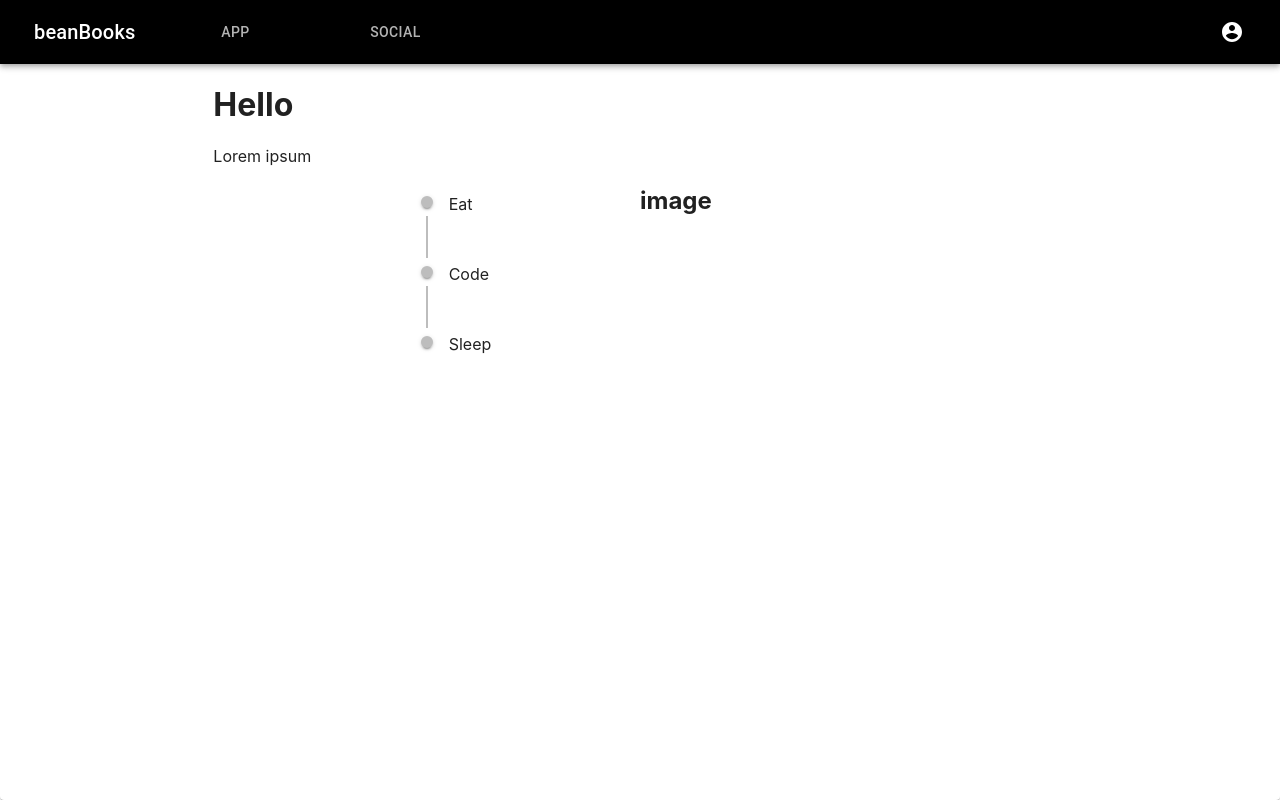
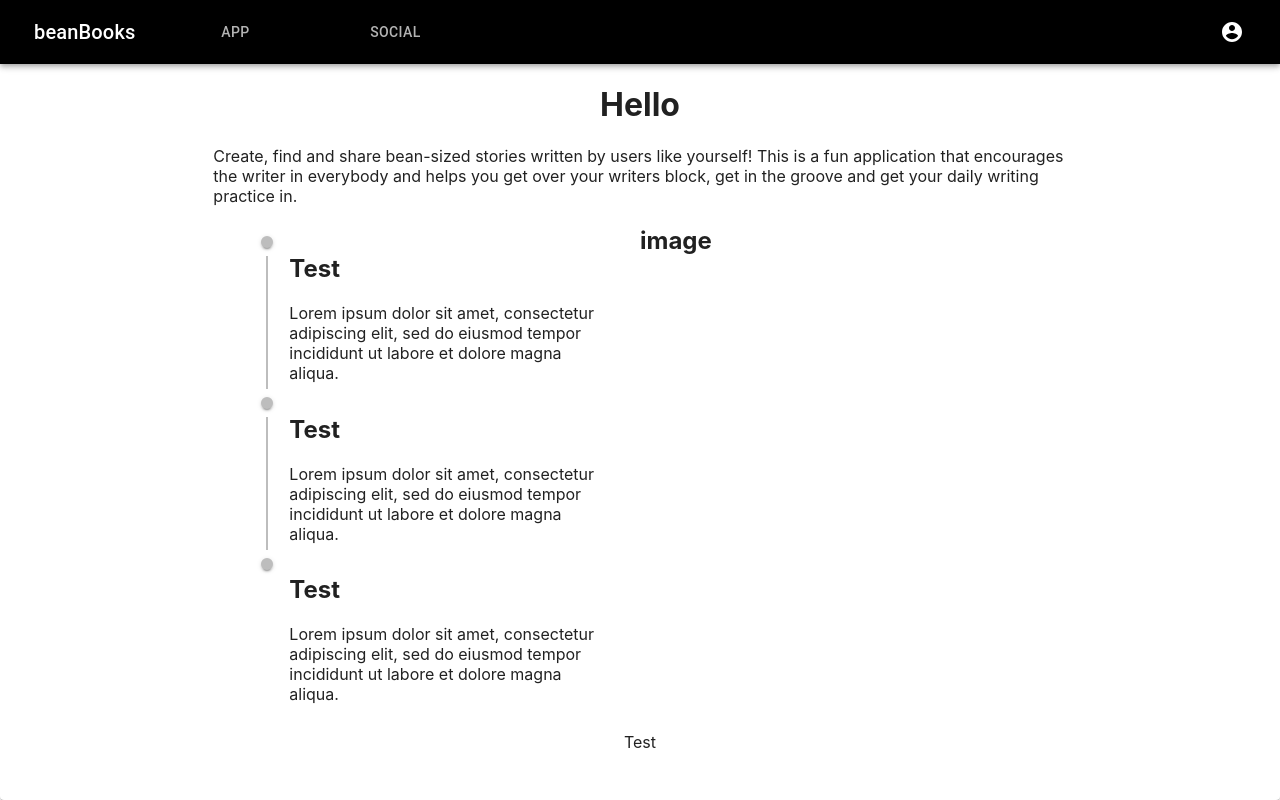
Before and after one commit to jodi-dev/beanbooks, a React (Create React App) app: page / in a window 1280 px wide. Built offline with nearby package versions, Linux system fonts and the light colour scheme.

Commit message:
title page done

```diff
--- a/src/pages/Home.js
+++ b/src/pages/Home.js
@@ -7,7 +7,9 @@ import TimelineSeparator from '@material-ui/lab/TimelineSeparator';
 import TimelineConnector from '@material-ui/lab/TimelineConnector';
 import TimelineContent from '@material-ui/lab/TimelineContent';
 import TimelineDot from '@material-ui/lab/TimelineDot';
+import TimelineOppositeContent from "@material-ui/lab/TimelineOppositeContent";
 import { makeStyles } from '@material-ui/core/styles';
+import Box from '@material-ui/core/Box';
 
 const useStyles = makeStyles((theme) => ({
     root: {
@@ -18,6 +20,10 @@ const useStyles = makeStyles((theme) => ({
       textAlign: 'center',
       color: theme.palette.text.secondary,
     },
+    oppositeContent: {
+        // TODO: adjust this value accordingly
+        flex: 0
+    }
   }));
 
 function Home() {
@@ -27,32 +33,68 @@ function Home() {
             <Grid item xs />
                 <Grid item container direction="row" justify="center" alignItems="center">
                     <Grid item sm={8} xs={12}>
+                        <Box display="flex" justifyContent="center">
+                            <Box>
                                 <h1>Hello</h1>
-                        <body>Lorem ipsum</body>
+                            </Box>
+                        </Box>
+                        <Box display="flex" justifyContent="center">
+                            <Box>
+                                <body>
+                                    Create, find and share bean-sized stories written by users like yourself! This is a fun application that encourages the writer in everybody and helps you get over your writers block, get in the groove and get your daily writing practice in.
+                                </body>
+                            </Box>
+                        </Box>
                         <Grid container>
                             <Grid item md={6} xs={12}>
-                                <Timeline>
+                                <Box justifyContent="flex-start">
+                                    <Timeline align="left">
                                         <TimelineItem>
+                                        <TimelineOppositeContent
+                                            className={classes.oppositeContent}
+                                        />
                                             <TimelineSeparator>
                                             <TimelineDot />
                                             <TimelineConnector />
                                             </TimelineSeparator>
-                                        <TimelineContent>Eat</TimelineContent>
+                                            <TimelineContent>
+                                                <h2>Test</h2>
+                                                <body>
+                                                Lorem ipsum dolor sit amet, consectetur adipiscing elit, sed do eiusmod tempor incididunt ut labore et dolore magna aliqua.
+                                                </body>
+                                            </TimelineContent>
                                         </TimelineItem>
                                         <TimelineItem>
+                                        <TimelineOppositeContent
+                                            className={classes.oppositeContent}
+                                        />
                                             <TimelineSeparator>
                                             <TimelineDot />
                                             <TimelineConnector />
                                             </TimelineSeparator>
-                                        <TimelineContent>Code</TimelineContent>
+                                            <TimelineContent>
+                                                <h2>Test</h2>
+                                                <body>
+                                                Lorem ipsum dolor sit amet, consectetur adipiscing elit, sed do eiusmod tempor incididunt ut labore et dolore magna aliqua.
+                                                </body>
+                                            </TimelineContent>
                                         </TimelineItem>
                                         <TimelineItem>
+                                        <TimelineOppositeContent
+                                            className={classes.oppositeContent}
+                                        />
                                             <TimelineSeparator>
                                             <TimelineDot />
                                             </TimelineSeparator>
-                                        <TimelineContent>Sleep</TimelineContent>
+                                            <TimelineContent>
+                                                <h2>Test</h2>
+                                                <body>
+                                                Lorem ipsum dolor sit amet, consectetur adipiscing elit, sed do eiusmod tempor incididunt ut labore et dolore magna aliqua.
+                                                </body>
+                                            </TimelineContent>
                                         </TimelineItem>
                                     </Timeline>
+                                </Box>
                             </Grid>
                             <Grid item md={6} xs={12}>
                                 <h2>image</h2>
@@ -60,6 +102,9 @@ function Home() {
                         </Grid>
                     </Grid>
                 </Grid>
+                <Grid item container direction="row" justify="center" alignItems="center">
+                    Test
+                </Grid>
             <Grid item xs />
         </Grid>
     );
--- a/src/pages/MainApp.js
+++ b/src/pages/MainApp.js
@@ -1,12 +1,32 @@
 import { Grid } from '@material-ui/core';
+import Paper from '@material-ui/core/Paper';
+import { makeStyles, ThemeProvider, createMuiTheme } from '@material-ui/core/styles';
+
+const useStyles = makeStyles((theme) => ({
+    root: {
+      flexGrow: 1,
+    },
+    paper: {
+      padding: theme.spacing(2),
+      textAlign: 'center',
+      color: theme.palette.text.secondary,
+    },
+  }));
 
 function MainApp() {
+    const classes = useStyles();
     return (
         <Grid item container>
             <Grid item xs />
                 <Grid item container direction="row" justify="center" alignItems="center">
                     <Grid item sm={8} xs={12}>
-                        <h2>Main App</h2>
+                        <h1>Main App</h1>
+                        <Grid>
+                            <Paper className={classes.paper}>Card 1</Paper>
+                        </Grid>
+                        <Grid>
+                            <Paper className={classes.paper}>Card 2</Paper>
+                        </Grid>
                     </Grid>
                 </Grid>
             <Grid item xs />
```
Lines whose indentation alone changed are shown as unchanged.
